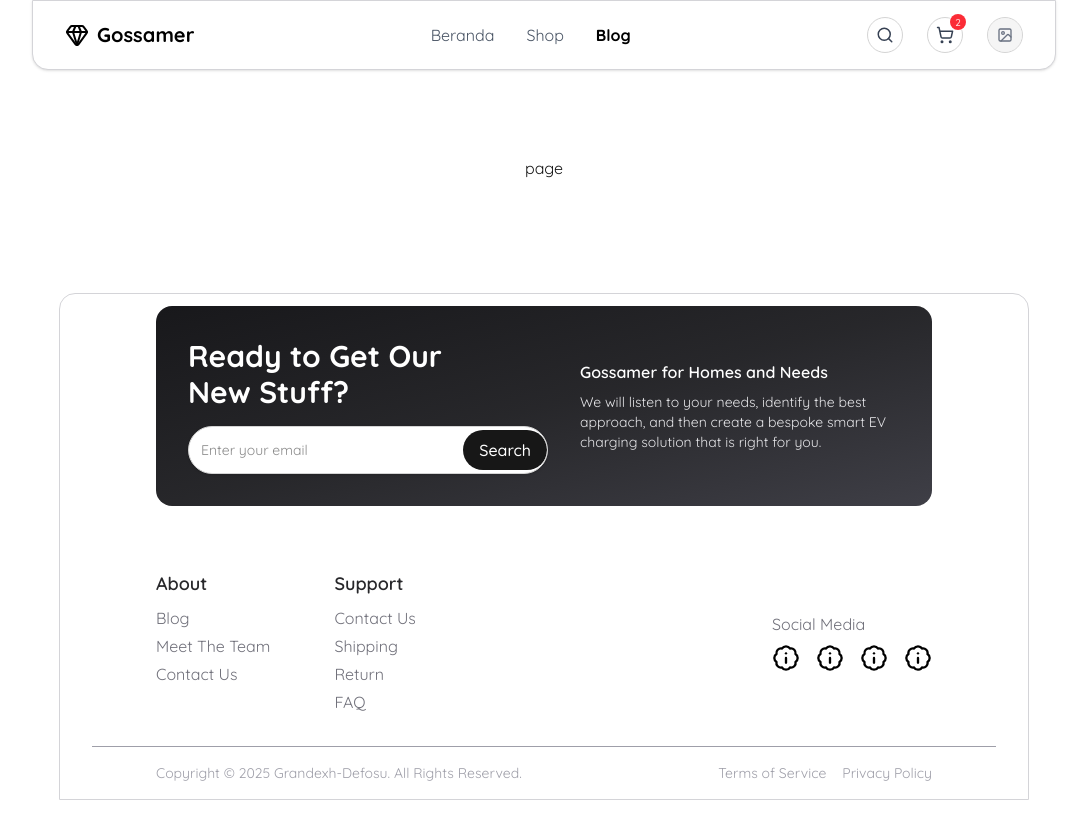
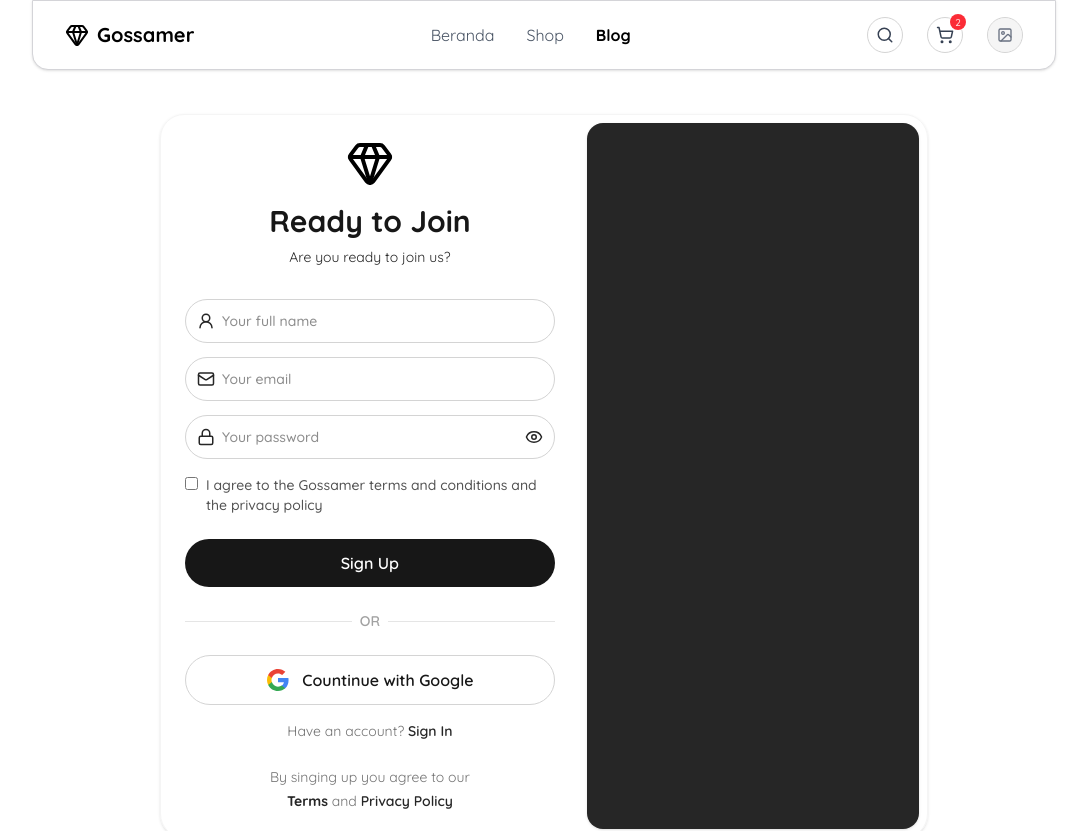
Before and after one commit to defosu-dev/gossamer, a Next.js app: page /auth/sign-up in a window 1280 px wide. Shown: the top 831 px of the page, without its empty margins (96-1183 px from the left). Before the commit the page ends 800 px from the top, so only its background shows below. Built offline with nearby package versions, Linux system fonts and the light colour scheme.

Commit message:
feat: implement sign-up page with form inputs, validation, and Google authentication button

```diff
--- a/app/auth/sign-in/page.tsx
+++ b/app/auth/sign-in/page.tsx
@@ -27,7 +27,7 @@
       <EmailInput />
       <InputPassword />
       <div className="flex justify-between items-center w-full mt-4">
-        <div className="w-full flex items-center flex-nowrap">
+        <div className="w-full flex items-baseline flex-nowrap">
           <input type="checkbox" name="Remember me" id="" className="cursor-pointer"/>
           <label htmlFor="Remember me" className="ml-2 text-sm text-neutral-600 font-medium">Remember me</label>
         </div>
@@ -41,13 +41,13 @@
       </div>
       <GoogleAuthButton className="mt-6" />
       <p className={cn(
-        "text-sm text-neutral-600 font-medium",
+        "text-sm text-neutral-500",
         "mt-4"
       )}>Don&apos;t have an account? <Link href="/auth/sign-up" className="text-sm text-neutral-800 font-semibold text-nowrap">Sign Up</Link></p>
     </div>
     <div className={cn(
       "hidden md:block md:col-span-5",
-      "p-4 bg-neutral-800 rounded-2xl",
+      "p-4 bg-neutral-800 rounded-2xl shadow",
     )}></div>
 
   </form>;
--- a/app/auth/sign-up/page.tsx
+++ b/app/auth/sign-up/page.tsx
@@ -1,7 +1,157 @@
-import React from "react";
+"use client";
+import LogoIcon from "@/components/common/LogoIcon";
+import { cn } from "@/utils/cn";
+import { Eye, EyeOff, Lock, Mail, UserRound } from "lucide-react";
+import Link from "next/link";
+import React, { useState } from "react";
 
 const page = () => {
-  return <div>page</div>;
+  return <form className={cn(
+    "min-w-xs w-full max-w-md md:max-w-3xl",
+    "border border-neutral-100 rounded-3xl p-2 shadow-sm",
+    "grid grid-cols-1 gap-4 md:grid-cols-11",
+  )}>
+    <div className={cn(
+      "col-span-full md:col-span-6",
+      "p-4 flex flex-col items-center"
+    )}>
+      <LogoIcon className="size-12"/>
+      <h2 className={cn(
+        "text-3xl font-bold",
+        "mt-4"
+      )}>Ready to Join</h2>
+      <p className={cn(
+        "text-sm text-neutral-800",
+        "mt-2"
+      )}>Are you ready to join us?</p>
+      <UserFullNameInput />
+      <EmailInput />
+      <InputPassword />
+      <div className="flex justify-between items-center w-full mt-4">
+        <div className="w-full flex items-baseline flex-nowrap">
+          <input type="checkbox" name="Remember me" id="" className="cursor-pointer"/>
+          <label htmlFor="Remember me" className="ml-2 text-sm text-neutral-600 font-medium">I agree to the Gossamer terms and conditions and the privacy policy</label>
+        </div>
+      </div>
+      <SubmitButton />
+      <div className="flex items-center gap-2 w-full mt-6">
+        <div className="w-full h-px bg-neutral-200" />
+        <span className="text-sm text-neutral-400 font-semibold">OR</span>
+        <div className="w-full h-px bg-neutral-200" />
+      </div>
+      <GoogleAuthButton className="mt-6" />
+      <p className={cn(
+        "text-sm text-neutral-500",
+        "mt-4"
+      )}>Have an account? <Link href="/auth/sign-in" className="text-sm text-neutral-800 font-semibold text-nowrap">Sign In</Link></p>
+      <p className={cn(
+        "text-sm text-neutral-500 leading-6",
+        "mt-6 text-center"
+      )}>By singing up you agree to our <br /> <Link href="#" className="text-sm text-neutral-800 font-bold text-nowrap">Terms</Link> and <Link href="#" className="text-sm text-neutral-800 font-semibold text-nowrap">Privacy Policy </Link></p>
+    </div>
+    <div className={cn(
+      "hidden md:block md:col-span-5",
+      "p-4 bg-neutral-800 rounded-2xl shadow",
+    )}></div>
+
+  </form>;
 };
 
 export default page;
+
+
+const UserFullNameInput = () => {
+  return (
+    <div className={cn(
+        "group relative mt-8",
+        "w-full"
+      )}>
+        <UserRound className="size-4.5 absolute top-1/2 left-3 -translate-y-1/2 text-neutral-800" />
+        <input type="text" name="" id="" placeholder="Your full name" className={cn(
+          "text-sm text-neutral-900 placeholder-nutral-700 font-medium",
+          "w-full h-full pl-9 py-3 rounded-full border border-neutral-300",
+          "focus:outline-none focus:ring-2 focus:ring-neutral-500 focus:border-transparent",
+          "transition-all duration-200"
+        )} />
+    </div>
+  )
+}
+
+const EmailInput = () => {
+  return (
+    <div className={cn(
+        "group relative mt-3.5",
+        "w-full"
+      )}>
+        <Mail className="size-4.5 absolute top-1/2 left-3 -translate-y-1/2 text-neutral-800" />
+        <input type="email" name="" id="" placeholder="Your email" className={cn(
+          "text-sm text-neutral-900 placeholder-nutral-700 font-medium",
+          "w-full h-full pl-9 py-3 rounded-full border border-neutral-300",
+          "focus:outline-none focus:ring-2 focus:ring-neutral-500 focus:border-transparent",
+          "transition-all duration-200"
+        )} />
+    </div>
+  )
+}
+
+
+const InputPassword = () => {
+  const [isShowPassword, setIsShowPassword] = useState(false);
+
+  return (
+    <div className={cn(
+      "group relative mt-3.5",
+      "w-full"
+    )}>
+      <Lock className="size-4.5 absolute top-1/2 left-3 -translate-y-1/2 text-neutral-800" />
+      <input type={isShowPassword ? "text" : "password"} name="" id="" placeholder="Your password" className={cn(
+        "text-sm text-neutral-900 placeholder-nutral-700 font-medium",
+        "w-full h-full px-9 py-3 rounded-full border border-neutral-300",
+        "focus:outline-none focus:ring-2 focus:ring-neutral-500 focus:border-transparent",
+        "transition-all duration-200"
+      )} />
+      <button onClick={() => setIsShowPassword(!isShowPassword)} type="button" className={cn(
+        "absolute top-1/2 right-3 -translate-y-1/2",
+        "text-neutral-800"
+      )}>
+        {isShowPassword ? <EyeOff className="size-4.5" /> : <Eye className="size-4.5" />}
+      </button>
+    </div>
+  );
+}
+
+const SubmitButton = () => {
+  return (
+    <button type="submit" className={cn(
+      "w-full mt-6",
+      "bg-neutral-900 text-white font-semibold",
+      "py-3 rounded-full",
+      "hover:shadow-lg cursor-pointer",
+      "active:shadow-inner active:scale-95",
+      "transition-all duration-200"
+    )}>Sign Up</button>
+  )
+}
+
+const GoogleAuthButton = ({className}: {className?: string}) => {
+  return (
+    <button type="button" className={cn(
+      "w-full mt-4",
+      "border border-neutral-300 rounded-full",
+      "py-3 flex items-center justify-center gap-3",
+      "hover:shadow-lg cursor-pointer",
+      "active:scale-95",
+      "transition-all duration-300",
+      className
+    )}>
+      <svg height="24" viewBox="0 0 24 24" width="24">
+        <path d="M22.56 12.25c0-.78-.07-1.53-.2-2.25H12v4.26h5.92c-.26 1.37-1.04 2.53-2.21 3.31v2.77h3.57c2.08-1.92 3.28-4.74 3.28-8.09z" fill="#4285F4" />
+        <path d="M12 23c2.97 0 5.46-.98 7.28-2.66l-3.57-2.77c-.98.66-2.23 1.06-3.71 1.06-2.86 0-5.29-1.93-6.16-4.53H2.18v2.84C3.99 20.53 7.7 23 12 23z" fill="#34A853" />
+        <path d="M5.84 14.09c-.22-.66-.35-1.36-.35-2.09s.13-1.43.35-2.09V7.07H2.18C1.43 8.55 1 10.22 1 12s.43 3.45 1.18 4.93l2.85-2.22.81-.62z" fill="#FBBC05" />
+        <path d="M12 5.38c1.62 0 3.06.56 4.21 1.64l3.15-3.15C17.45 2.09 14.97 1 12 1 7.7 1 3.99 3.47 2.18 7.07l3.66 2.84c.87-2.6 3.3-4.53 6.16-4.53z" fill="#EA4335" />
+        <path d="M1 1h22v22H1z" fill="none" />
+      </svg>
+      <span className="text-neutral-900 font-semibold">Countinue with Google</span>
+    </button>
+  )
+}
```
